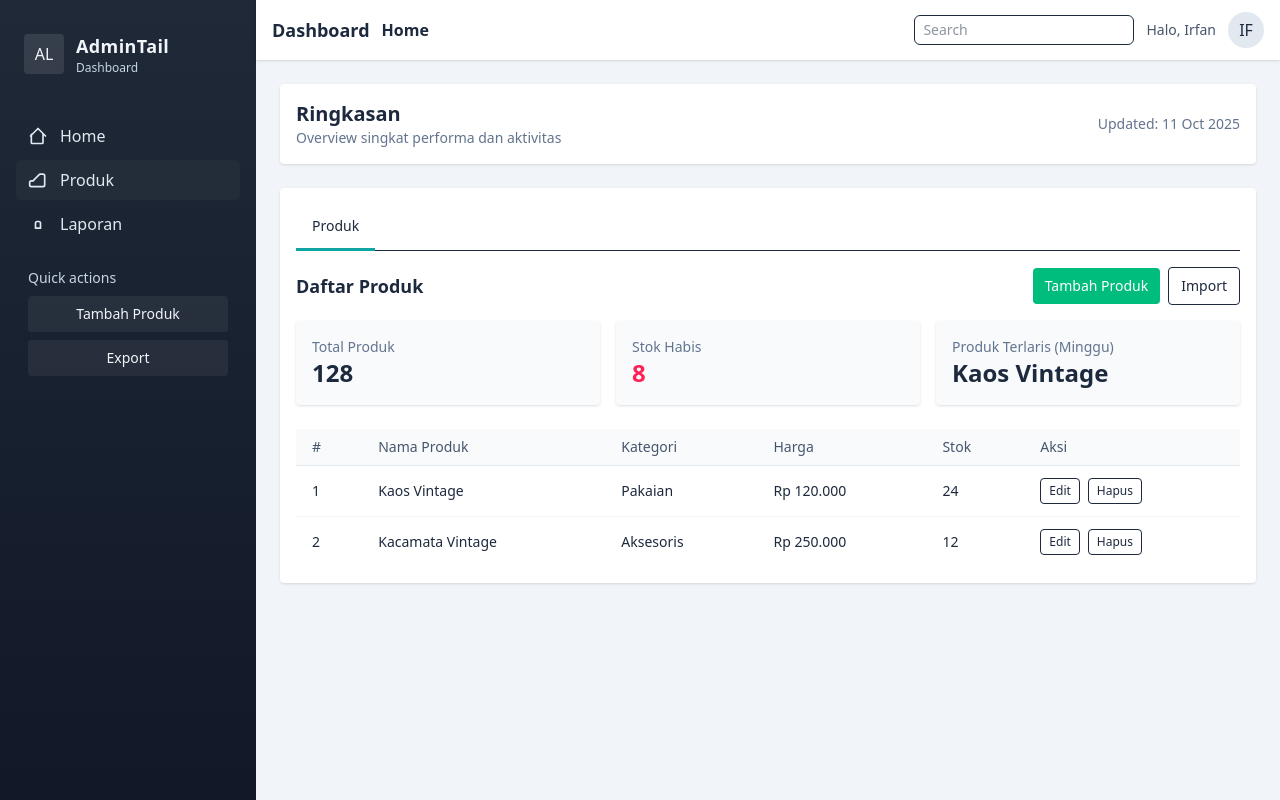
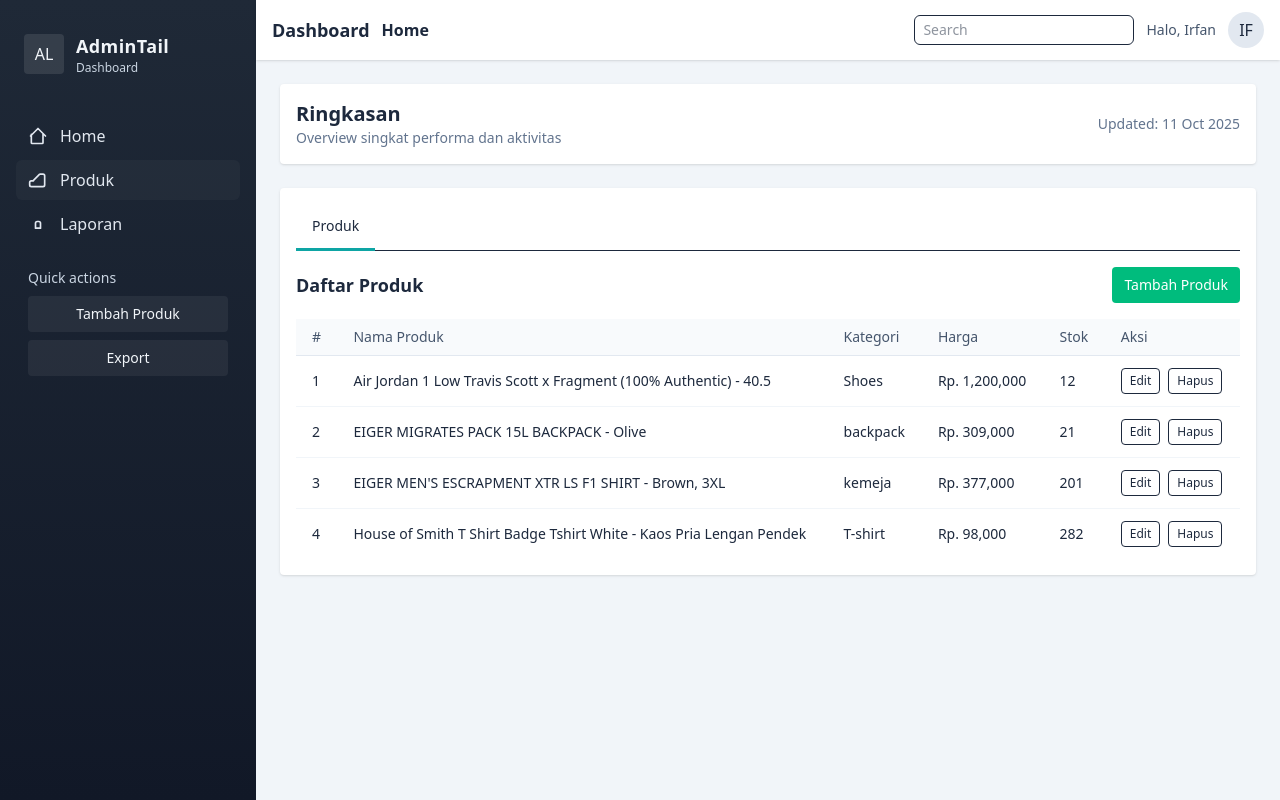
Before and after one commit to irfan-fauzi/eduwork-php-mysql1, a PHP site: page /mvc-app/admin in a window 1280 px wide. Run offline with PHP 8.4, Linux system fonts and the light colour scheme; data comes from the database, SQL or seed files in the repository.

Commit message:
tabel product success

```diff
--- a/app/controllers/Admin.php
+++ b/app/controllers/Admin.php
@@ -2,15 +2,30 @@
 
 class Admin extends Controller {
 
+  protected $productModel;
+  public function __construct(){
+    $this->productModel = $this->model('Product_model');
+  }
+
   public function index(){
+
+    if(isset($_GET['keyword']) && $_GET['keyword'] !== '' ){
+      $products = $this->productModel->searchProductsByName($_GET['keyword']);
+      // harus pakai else
+    } else {
+      $products = $this->productModel->getAllProducts();
+    }
+
+    $data['products'] = $products;
+
     $this->view('templates/admin/header', );
     $this->view('templates/admin/sidebar', );
     $this->view('templates/admin/navbar', );
-    $this->view('admin/index', );
+    $this->view('admin/index', $data);
     $this->view('templates/admin/footer', );
 
   }
-  public function create(){
+  public function addProduct(){
     $this->view('templates/admin/header', );
     $this->view('templates/admin/sidebar', );
     $this->view('templates/admin/navbar', );
--- a/app/views/admin/index.php
+++ b/app/views/admin/index.php
@@ -1,7 +1,7 @@
-<!-- SIDEBAR -->
+<?php
+  $products = $data['products'];
 
-
-<!-- MAIN -->
+?>
 
 
 <!-- CONTENT -->
@@ -33,27 +33,14 @@
                 <div class="flex items-center justify-between mb-4">
                     <h3 class="text-lg font-semibold">Daftar Produk</h3>
                     <div class="flex items-center gap-2">
-                        <button class="py-2 px-3 rounded bg-emerald-500 text-white text-sm">Tambah
-                            Produk</button>
-                        <button class="py-2 px-3 rounded border text-sm">Import</button>
+                        <a href="<?= BASE_URL ?>/admin/addProduct/" class="py-2 px-3 rounded bg-emerald-500 text-white text-sm">Tambah
+                            Produk</a>
+
                     </div>
                 </div>
 
                 <!-- summary metrics -->
-                <div class="grid grid-cols-1 sm:grid-cols-3 gap-4 mb-6">
-                    <div class="p-4 bg-slate-50 rounded shadow-sm">
-                        <div class="text-sm text-slate-500">Total Produk</div>
-                        <div class="text-2xl font-bold">128</div>
-                    </div>
-                    <div class="p-4 bg-slate-50 rounded shadow-sm">
-                        <div class="text-sm text-slate-500">Stok Habis</div>
-                        <div class="text-2xl font-bold text-rose-500">8</div>
-                    </div>
-                    <div class="p-4 bg-slate-50 rounded shadow-sm">
-                        <div class="text-sm text-slate-500">Produk Terlaris (Minggu)</div>
-                        <div class="text-2xl font-bold">Kaos Vintage</div>
-                    </div>
-                </div>
+
 
                 <!-- products table (simple) -->
                 <div class="overflow-x-auto">
@@ -74,12 +61,14 @@
                             </tr>
                         </thead>
                         <tbody class="bg-white divide-y divide-slate-100">
+                          <?php $i = 1; ?>
+                          <?php foreach ($products as $product): ?>
                             <tr>
-                                <td class="px-4 py-3 text-sm">1</td>
-                                <td class="px-4 py-3 text-sm">Kaos Vintage</td>
-                                <td class="px-4 py-3 text-sm">Pakaian</td>
-                                <td class="px-4 py-3 text-sm">Rp 120.000</td>
-                                <td class="px-4 py-3 text-sm">24</td>
+                                <td class="px-4 py-3 text-sm"><?= $i++; ?> </td>
+                                <td class="px-4 py-3 text-sm"><?= $product['nama_produk']; ?> </td>
+                                <td class="px-4 py-3 text-sm"><?= $product['category']; ?> </td>
+                                <td class="px-4 py-3 text-sm">Rp. <?= number_format($product['harga'], ); ?> </td>
+                                <td class="px-4 py-3 text-sm"><?= $product['stok']; ?></td>
                                 <td class="px-4 py-3 text-sm">
                                     <div class="flex gap-2">
                                         <button class="px-2 py-1 text-xs rounded border">Edit</button>
@@ -87,19 +76,7 @@
                                     </div>
                                 </td>
                             </tr>
-                            <tr>
-                                <td class="px-4 py-3 text-sm">2</td>
-                                <td class="px-4 py-3 text-sm">Kacamata Vintage</td>
-                                <td class="px-4 py-3 text-sm">Aksesoris</td>
-                                <td class="px-4 py-3 text-sm">Rp 250.000</td>
-                                <td class="px-4 py-3 text-sm">12</td>
-                                <td class="px-4 py-3 text-sm">
-                                    <div class="flex gap-2">
-                                        <button class="px-2 py-1 text-xs rounded border">Edit</button>
-                                        <button class="px-2 py-1 text-xs rounded border">Hapus</button>
-                                    </div>
-                                </td>
-                            </tr>
+                           <?php endforeach ?>
                             <!-- more rows... -->
                         </tbody>
                     </table>
```
Also changed, not shown: app/controllers/Product.php (+9 -8 lines).
